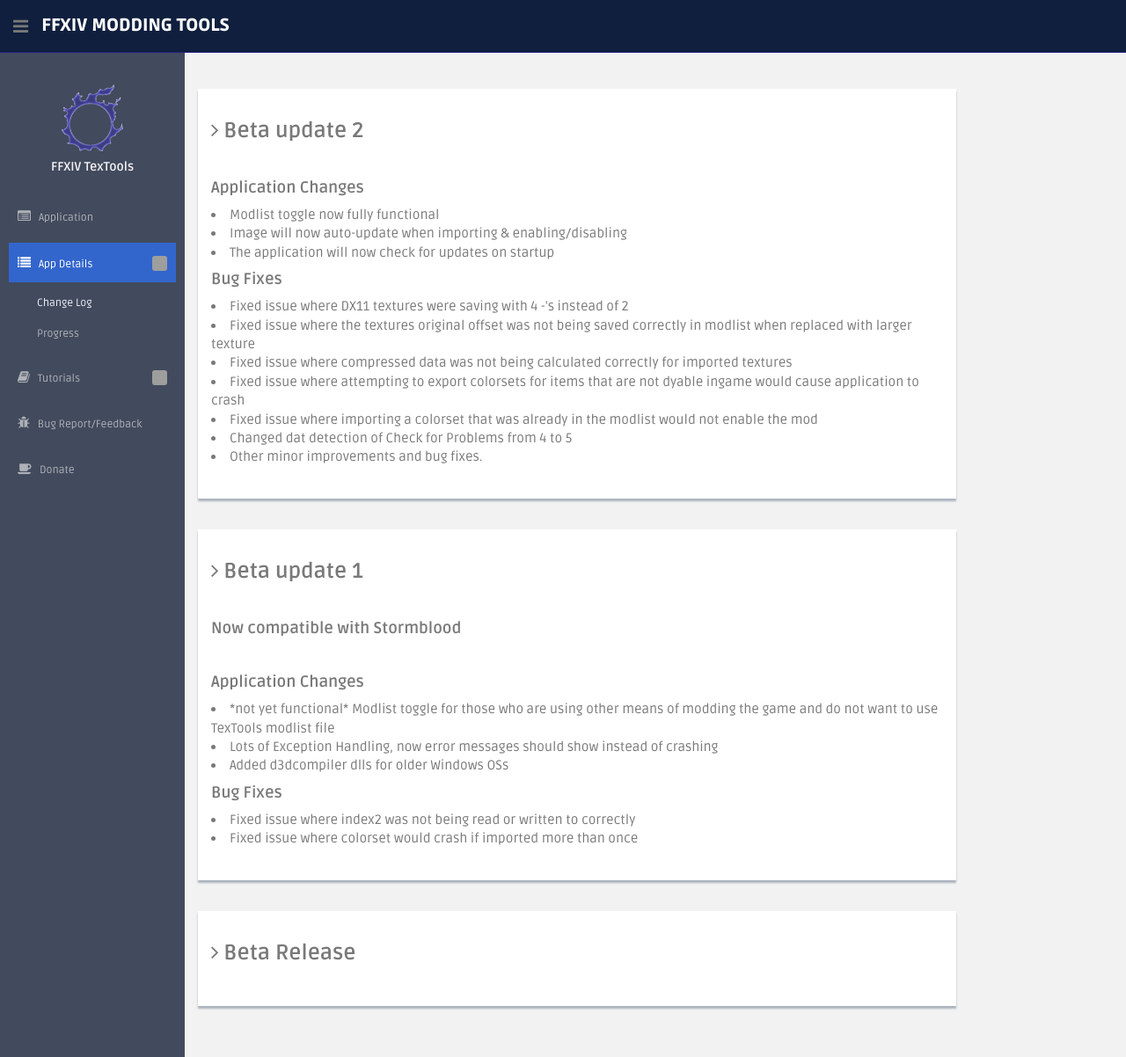
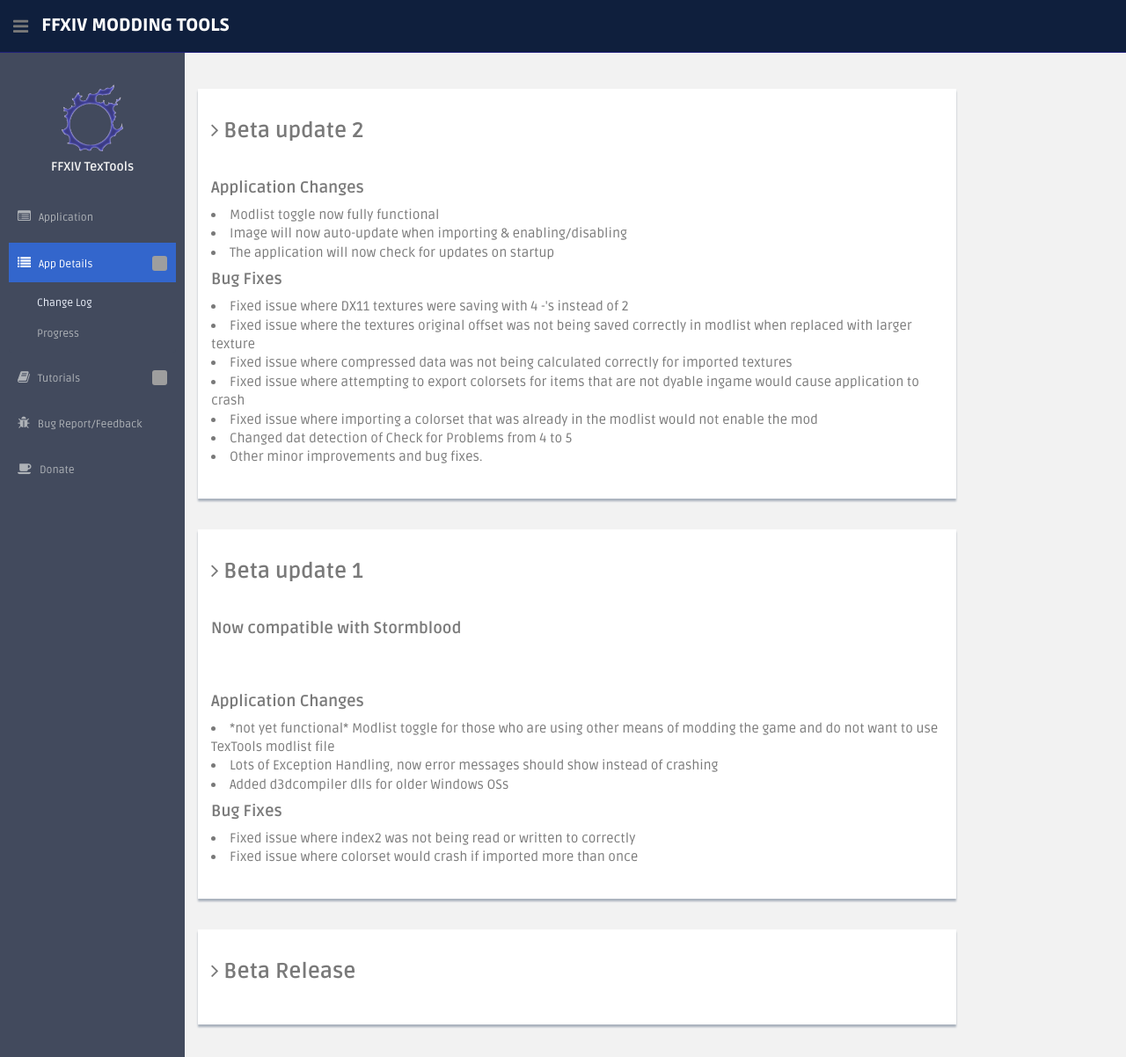
Before and after one commit to liinko/FFXIVTexToolsWeb, a Jekyll site: the page built from change_log.html, in a window 1280 px wide and 1202 px high. Shown: the whole window at 88% size. Built offline with Jekyll 4.4.1, drawn with Linux system fonts in a browser that asks for light colours; grey boxes are pictures that could not be loaded.

Commit message:
formating

```diff
--- a/change_log.html
+++ b/change_log.html
@@ -26,14 +26,12 @@
     <div class="showback">
         <h3><i class="fa fa-angle-right"></i> <b>Beta update 1</b></h3><br/>
 
-        <h4><b>Now compatible with Stormblood</b></h4><br/>
+        <h4><b>Now compatible with Stormblood</b></h4><br/><br/>
 
         <h4><b>Application Changes</b></h4>
         <li>*not yet functional* Modlist toggle for those who are using other means of modding the game and do not want to use TexTools modlist file</li>
         <li>Lots of Exception Handling, now error messages should show instead of crashing</li>
         <li>Added d3dcompiler dlls for older Windows OSs</li>
-
-
 
         <h4><b>Bug Fixes</b></h4>
         <li>Fixed issue where index2 was not being read or written to correctly</li>
```
